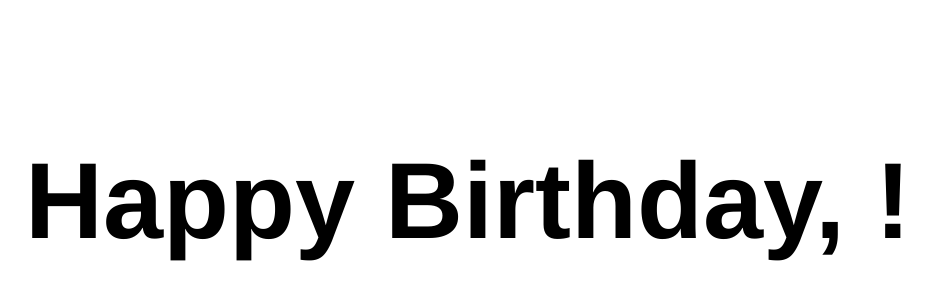
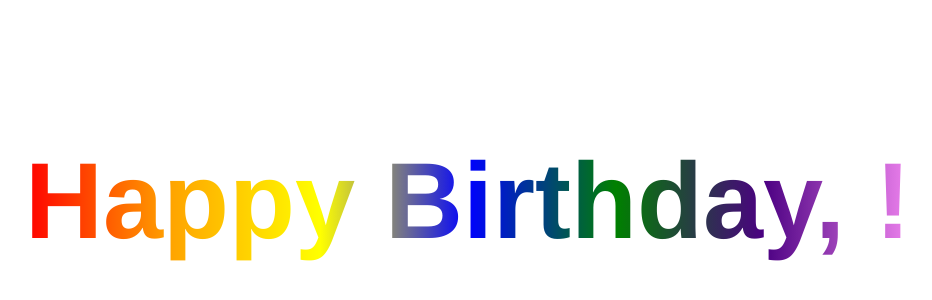
Before and after one commit to trevorhreed/sandbox, a plain HTML site: page happybirthday/index.html in a window 1280 px wide. Shown: the part 200-500 px from the top of the page, without its empty margins (172-1104 px from the left). Drawn offline with Linux system fonts and the light colour scheme.

Commit message:
Update index.html

```diff
--- a/happybirthday/index.html
+++ b/happybirthday/index.html
@@ -17,6 +17,11 @@
       h1{
         font-family: Helvetica, sans-serif;
         font-size: 108px;
+        background-image: linear-gradient(to left, violet, indigo, green, blue, yellow, orange, red);
+        -webkit-background-clip: text;
+        -moz-background-clip: text;
+        background-clip: text;
+        color: transparent;
       }
     </style>
   </head>
```
